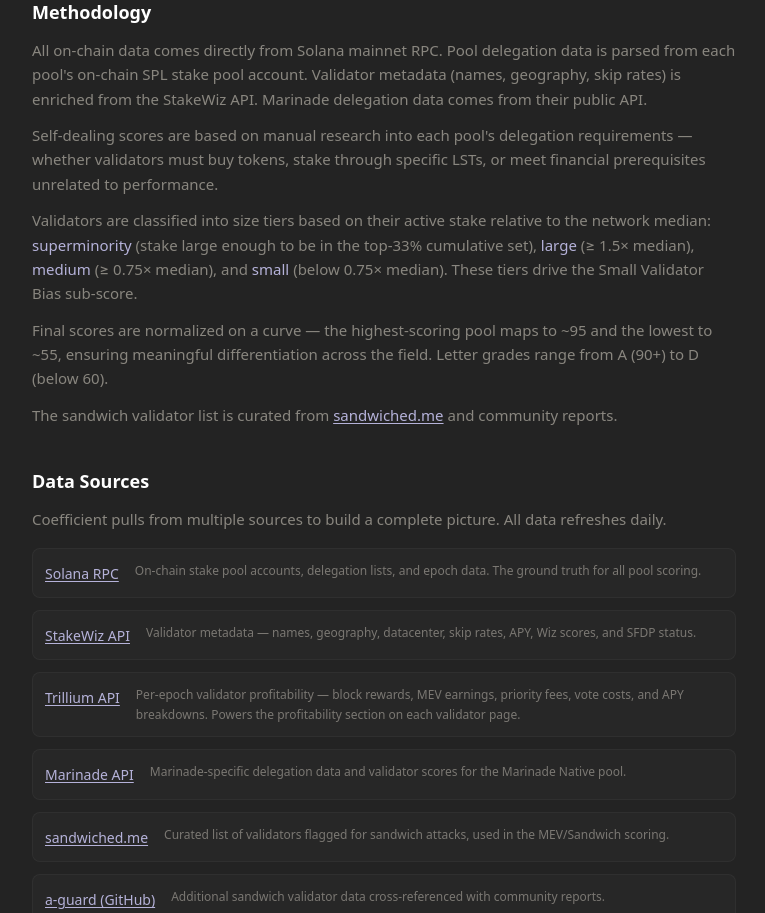
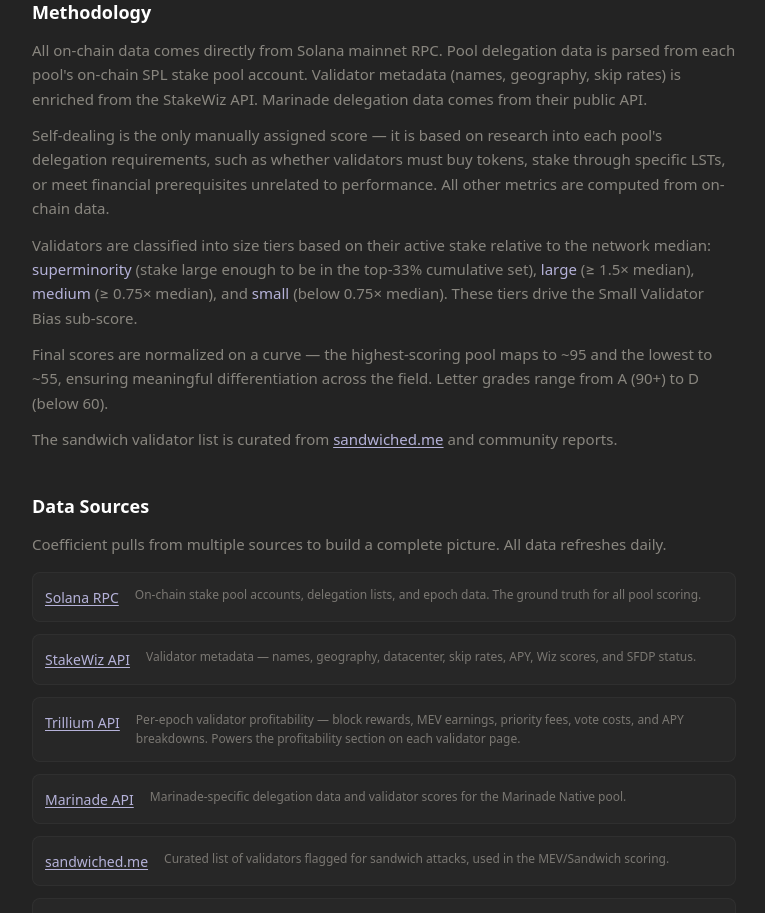
Before and after one commit to projectnamedate/coefficient, a Next.js app: page /about in a window 1280 px wide. Shown: the part 1680-2593 px from the top of the page, without its empty margins (256-1021 px from the left). Built offline with nearby package versions, Linux system fonts and the light colour scheme; what tailwindcss-motion would draw is missing.

Commit message:
Clarify self-dealing is the only manually assigned score on about page
Co-Authored-By: Claude Opus 4.5 <noreply@anthropic.com>

```diff
--- a/src/app/about/page.tsx
+++ b/src/app/about/page.tsx
@@ -96,9 +96,10 @@ export default function AboutPage() {
               public API.
             </p>
             <p className="mt-3">
-              Self-dealing scores are based on manual research into each pool&apos;s delegation
-              requirements — whether validators must buy tokens, stake through specific LSTs, or meet
-              financial prerequisites unrelated to performance.
+              Self-dealing is the only manually assigned score — it is based on research into each
+              pool&apos;s delegation requirements, such as whether validators must buy tokens, stake
+              through specific LSTs, or meet financial prerequisites unrelated to performance. All
+              other metrics are computed from on-chain data.
             </p>
             <p className="mt-3">
               Validators are classified into size tiers based on their active stake relative to the
```
